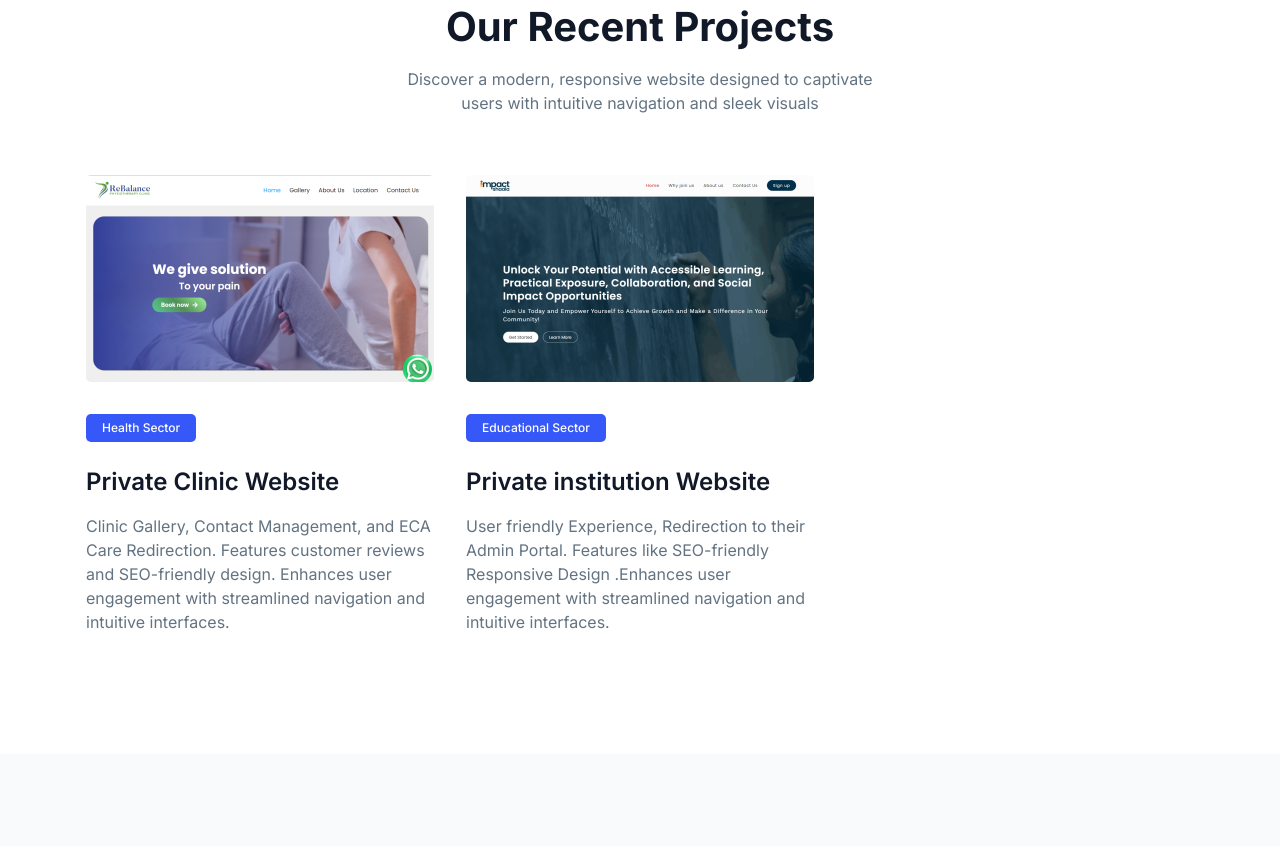
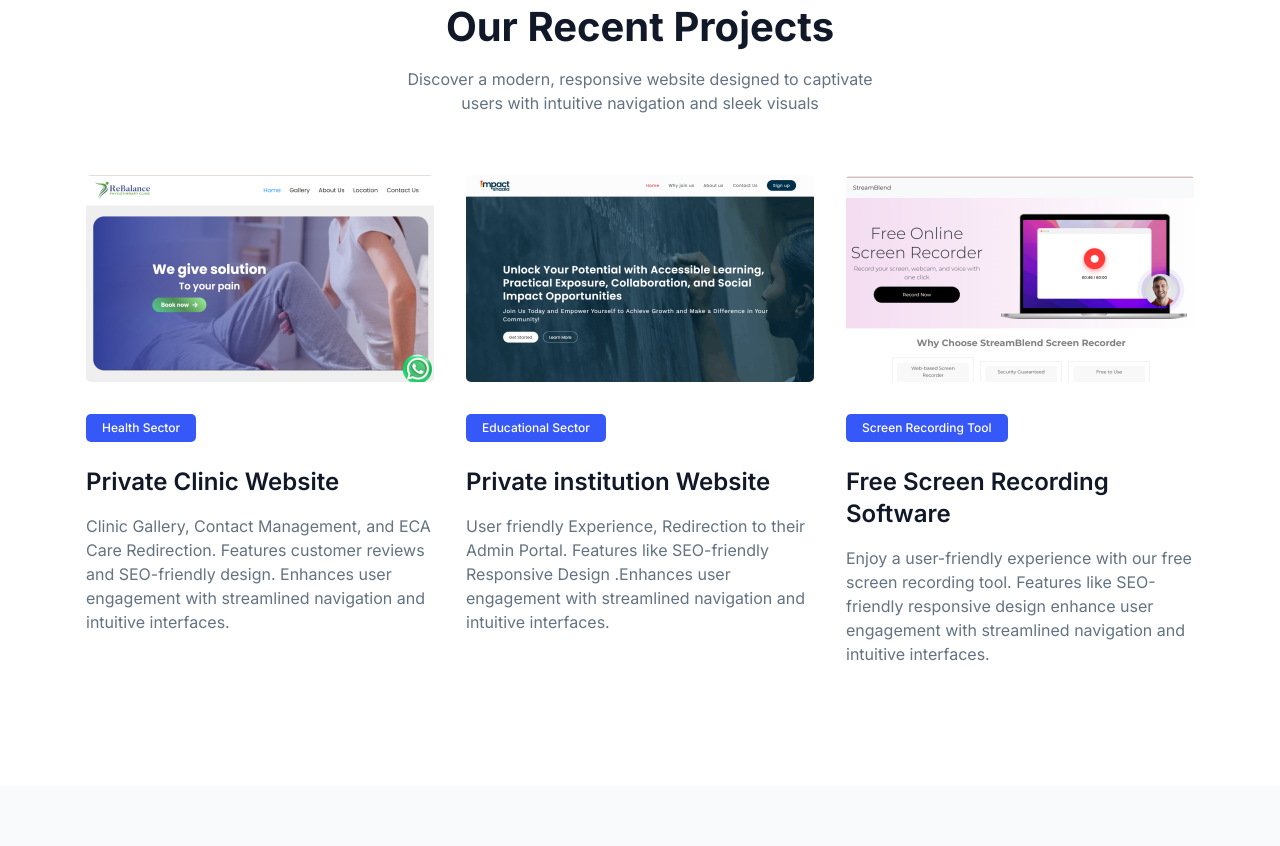
Before and after one commit to chinmay0703/My-Portfolio-Version-2, a website: page index.html in a window 1280 px wide. Shown: the part 1154-2000 px from the top of the page. Drawn offline with Linux system fonts and the light colour scheme.

Commit message:
updated images

```diff
--- a/index.html
+++ b/index.html
@@ -638,6 +638,30 @@
             </div>
           </div>
         </div>
+        <div class="w-full px-4 md:w-1/2 lg:w-1/3">
+          <div class="wow fadeInUp group mb-10" data-wow-delay=".2s">
+            <div class="mb-8 overflow-hidden rounded-[5px]">
+              <a href="blog-details.html" class="block">
+                <img src="./assets/images/blog/4.png" alt="image" class="w-full transition group-hover:rotate-6 group-hover:scale-125" />
+              </a>
+            </div>
+            <div class="lg:px-0 px-5">
+              <span class="mb-6 inline-block rounded-[5px] bg-primary px-4 py-0.5 text-center text-xs font-medium leading-loose text-white">
+                Screen Recording Tool
+              </span>
+              <h3>
+                <a href="javascript:void(0)" class="mb-4 inline-block text-xl font-semibold text-dark hover:text-primary dark:text-white dark:hover:text-primary sm:text-2xl lg:text-xl xl:text-2xl">
+                  Free Screen Recording Software
+                </a>
+              </h3>
+              <p class="max-w-[370px] text-base text-body-color dark:text-dark-6">
+                Enjoy a user-friendly experience with our free screen recording tool. Features like SEO-friendly responsive design enhance user engagement with streamlined navigation and intuitive interfaces.
+              </p>
+            </div>
+          </div>
+        </div>
+
+
       </div>
     </div>
   </section>
@@ -695,13 +719,13 @@
                   class="relative z-10 mb-4 flex items-center justify-center overflow-hidden bg-primary px-6 py-12 sm:mb-8 sm:h-[160px] sm:p-5 lg:mb-4 xl:mb-8">
                   <div>
                     <span class="block text-5xl font-extrabold text-white">
-                      09
+                      15
                     </span>
                     <span class="block text-base font-semibold text-white">
                       We have
                     </span>
                     <span class="block text-base font-medium text-white text-opacity-70">
-                      Years of experience
+                     Happy Clients
                     </span>
                   </div>
                   <div>
```
Also changed, not shown: assets/images/blog/4.png (added).
